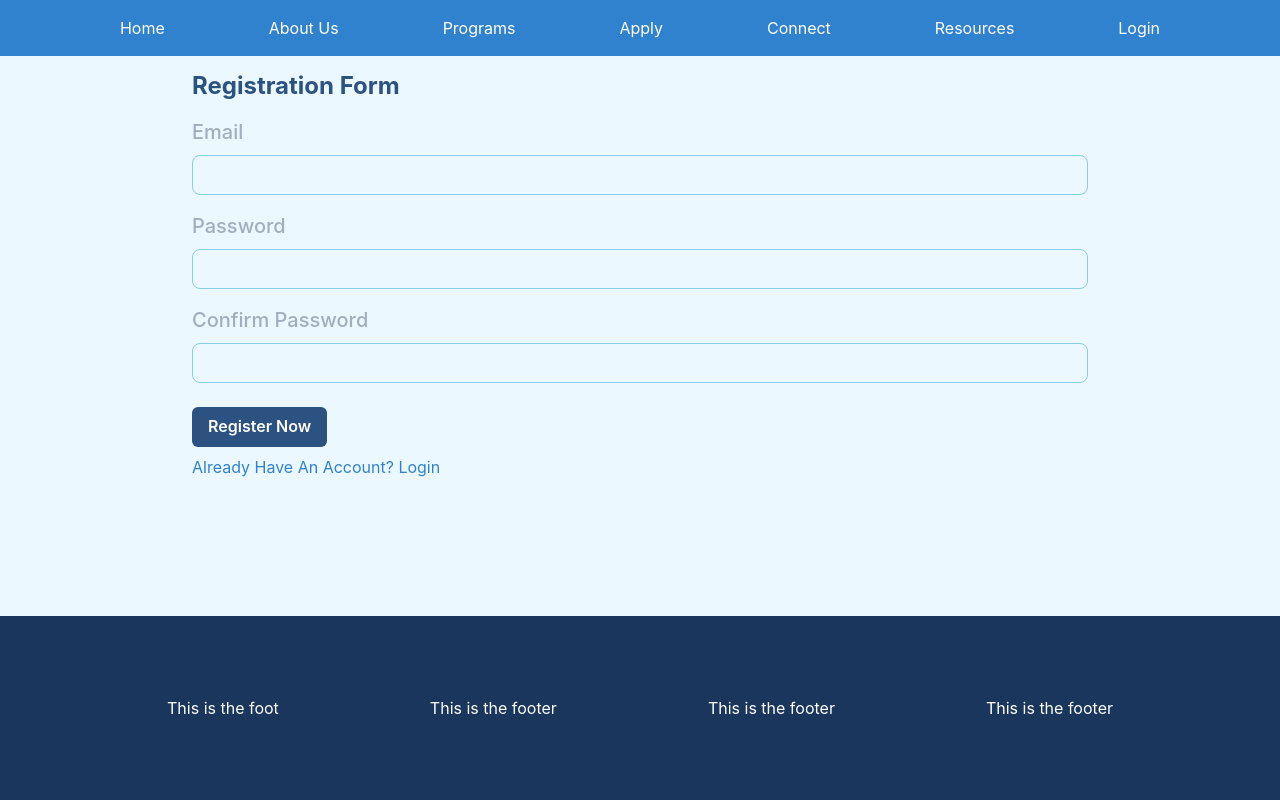
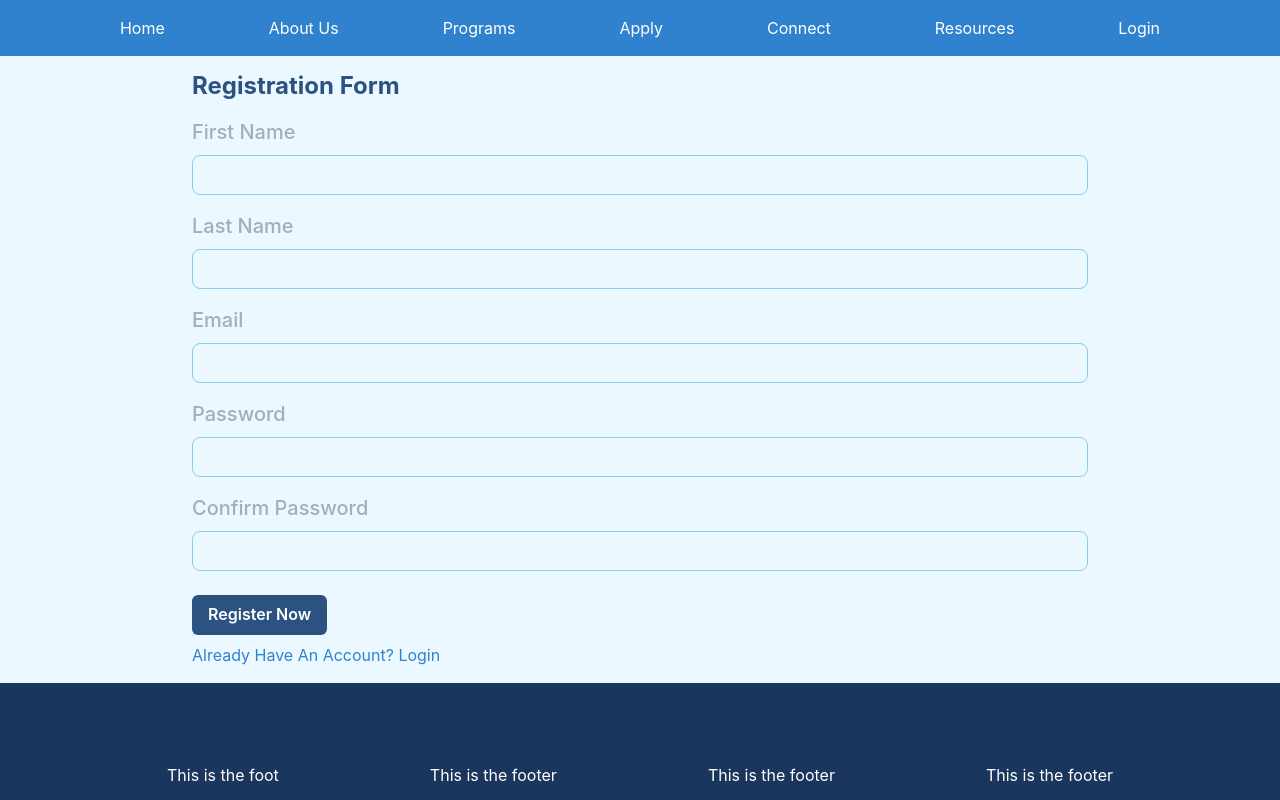
Before and after one commit to dolokelen/recruitment-front, a React (Vite) app: page /register in a window 1280 px wide. Built offline with nearby package versions, Linux system fonts and the light colour scheme.

Commit message:
Include first and last names in the registeration form.

```diff
--- a/src/accounts/RegistrationForm.tsx
+++ b/src/accounts/RegistrationForm.tsx
@@ -14,6 +14,8 @@ import styles from "../styles";
 
 const schema = z
   .object({
+    first_name: z.string().min(1, { message: "First name is require." }),
+    last_name: z.string().min(1, { message: "Last name is require." }),
     email: z
       .string()
       .min(3, { message: "Email is required." })
@@ -51,12 +53,27 @@ const RegistrationForm = () => {
   const registration = useRegistration(onCreate, () => reset());
   const onSubmit = (data: RegistrationFormData) => registration.mutate(data);
 
+  //errMessage is apply to fields unique fields.
   const errMessage = http_400_BAD_REQUEST_CUSTOM_MESSAGE(registration);
 
   return (
     <Box sx={styles.registrationWrapper}>
       <form onSubmit={handleSubmit(onSubmit)}>
         <Heading sx={styles.registrationHeader}>Registration Form</Heading>
+
+        <MyInput
+          label="First Name"
+          type="text"
+          register={register("first_name")}
+          errorMessage={errors.first_name && errors.first_name.message}
+        />
+
+        <MyInput
+          label="Last Name"
+          type="text"
+          register={register("last_name")}
+          errorMessage={errors.last_name && errors.last_name.message}
+        />
 
         <MyInput
           label="Email"
```
